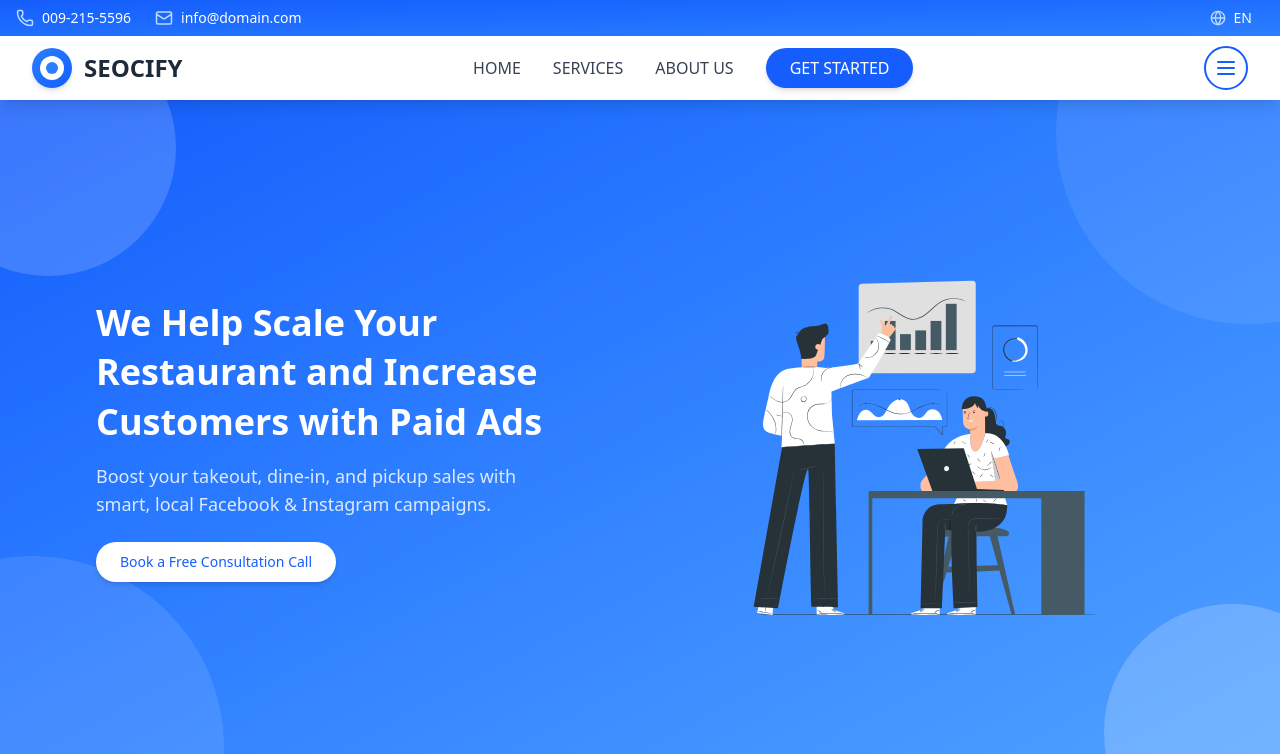
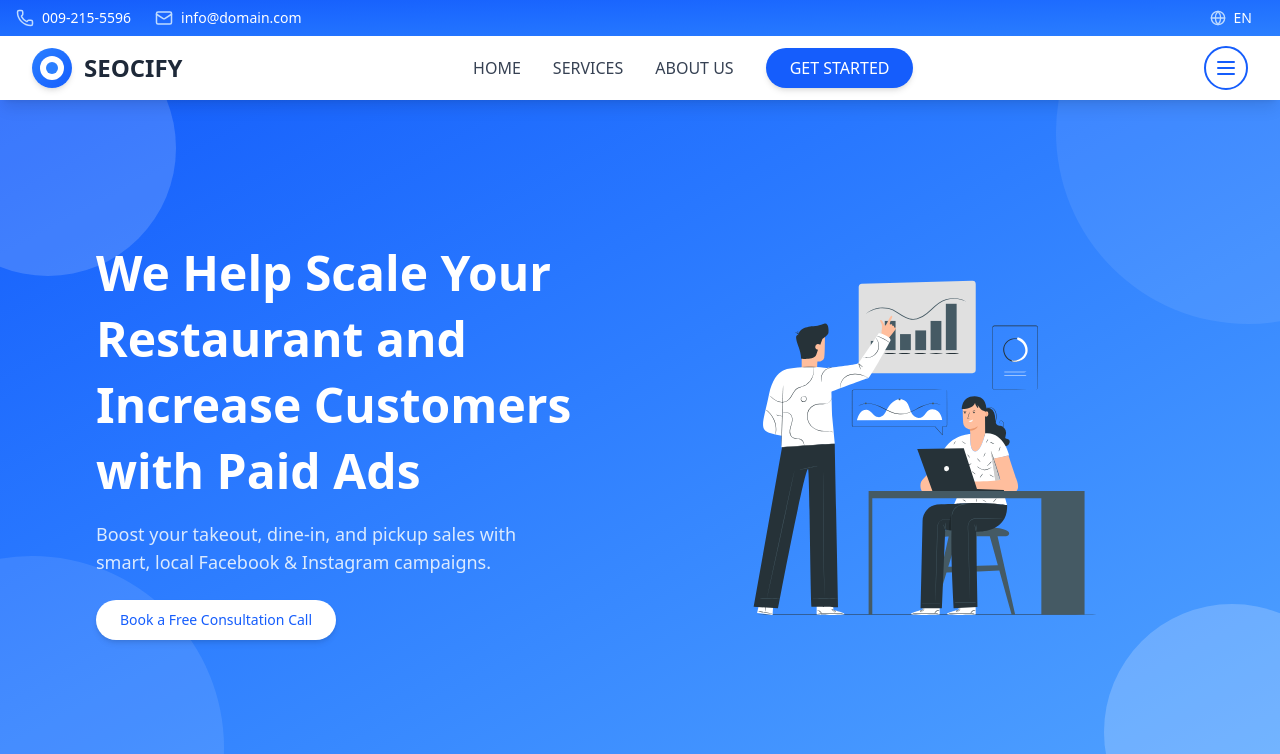
Before and after one commit to Waleed5423/Social-Agency, a Next.js app: page / in a window 1280 px wide. Shown: the top 754 px of the page. Built offline with nearby package versions, Linux system fonts and the light colour scheme.

Commit message:
all pages done

```diff
--- a/src/components/Home/HeroSection.tsx
+++ b/src/components/Home/HeroSection.tsx
@@ -67,7 +67,7 @@ const HeroSection = () => {
           <div className="space-y-4 text-center lg:text-left text-white">
             <motion.h1
               variants={itemVariants}
-              className="text-3xl sm:text-4xl font-bold leading-snug"
+              className="text-3xl sm:text-5xl font-bold leading-snug"
             >
               We Help Scale Your Restaurant and Increase Customers with Paid Ads
             </motion.h1>
```
